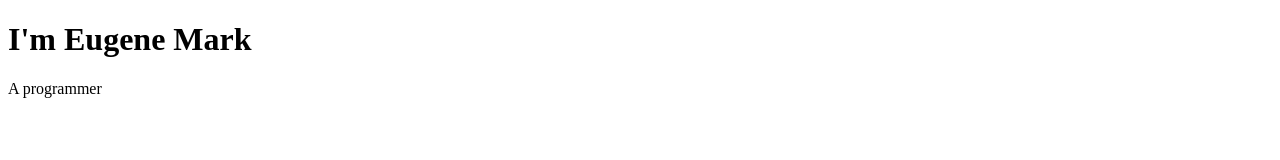
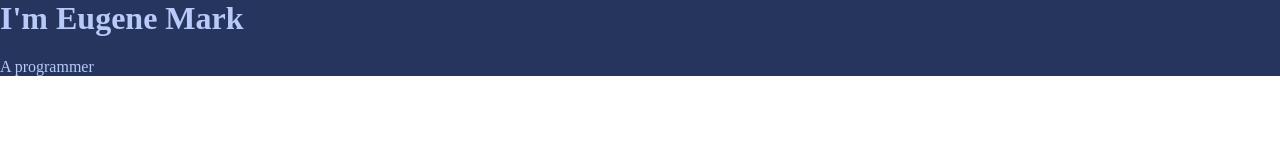
Before and after one commit to Mark-Eugene-Barasu/CSS-with-Angela-Yu, a plain HTML site: page index.html in a window 1280 px wide. Drawn offline with Linux system fonts and the light colour scheme.

Commit message:
getting matching colors from ColorHunt.com

```diff
--- a/CSS/styles.css
+++ b/CSS/styles.css
@@ -8,3 +8,16 @@
 
     /* to use it example => color: var(--color1); */
 }
+
+body {
+    margin: 0px;
+}
+
+h1 {
+    margin-top: 0px;
+}
+
+div {
+    background-color: var(--color1);
+    color: #b8cafa;
+}
```
